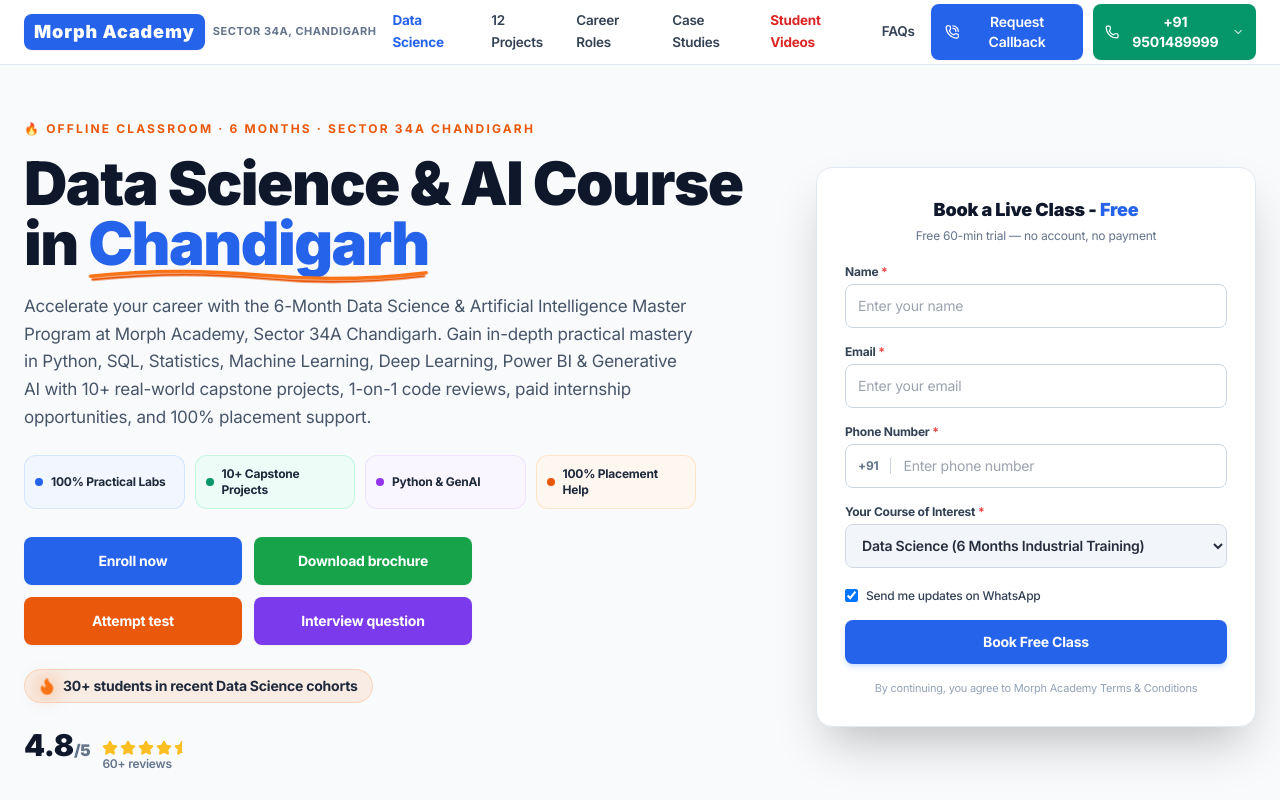
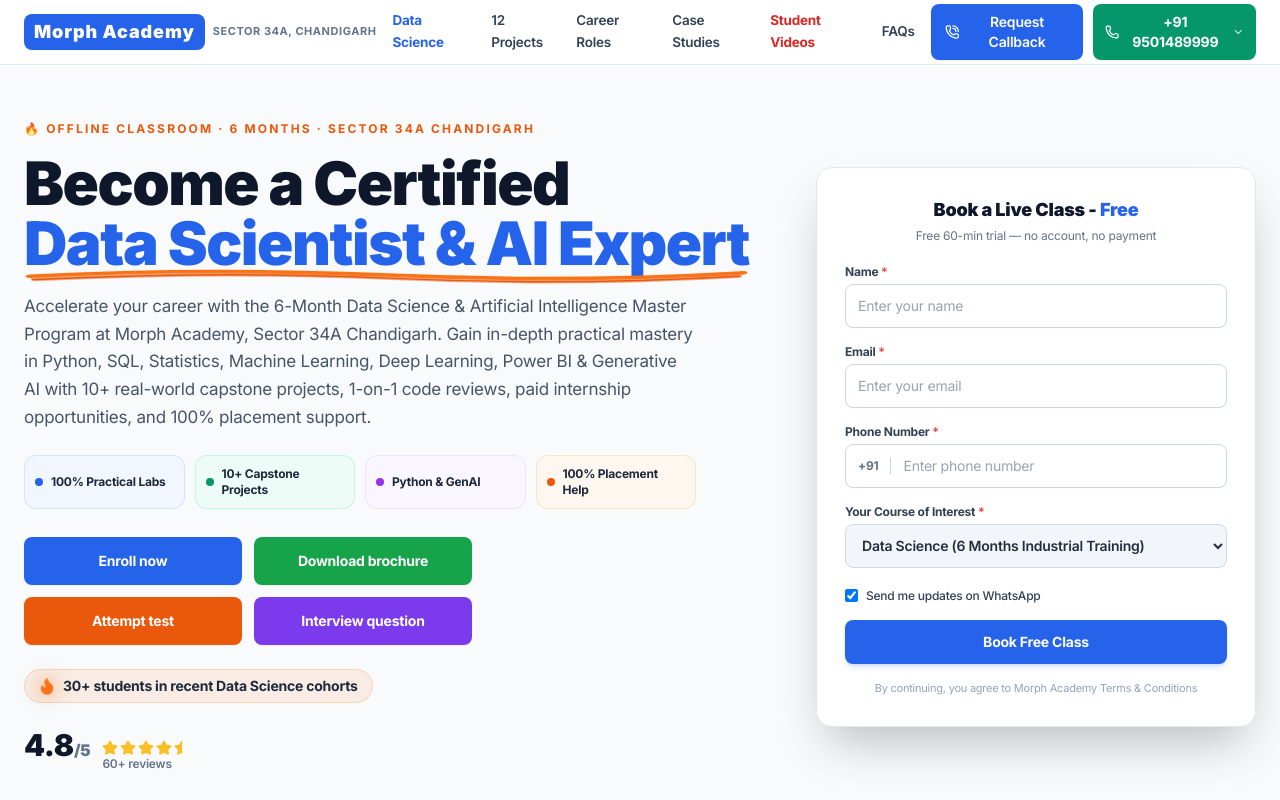
Before and after one commit to dev-garg11/DataScienceAi, a React (Vite) app: page / in a window 1280 px wide. Shown: the top 800 px of the page. Built offline with nearby package versions, Linux system fonts and the light colour scheme.

Commit message:
Update hero heading to 'Become a Certified Data Scientist & AI Expert'

```diff
--- a/src/components/Hero.jsx
+++ b/src/components/Hero.jsx
@@ -33,9 +33,9 @@
           </div>
 
           <h1 className="text-3xl sm:text-5xl lg:text-6xl font-black tracking-tight leading-[1.12] mb-5">
-            Data Science & AI Course in{' '}
+            Become a Certified{' '}
             <span className="relative whitespace-nowrap text-blue-600 dark:text-blue-400 inline-block">
-              Chandigarh
+              Data Scientist & AI Expert
               <svg viewBox="0 0 200 18" preserveAspectRatio="none" className="absolute left-0 right-0 -bottom-3 w-full h-5 overflow-visible pointer-events-none" aria-hidden="true">
                 <path d="M2 10 Q 50 2, 100 9 T 198 7" fill="none" stroke="#f97316" strokeWidth="3.2" strokeLinecap="round" pathLength="1" className="animate-wavy-underline" />
                 <path d="M3 13 Q 55 5, 102 12 T 197 10" fill="none" stroke="#ea580c" strokeWidth="2.2" strokeLinecap="round" pathLength="1" className="animate-wavy-underline-delayed" />
```
